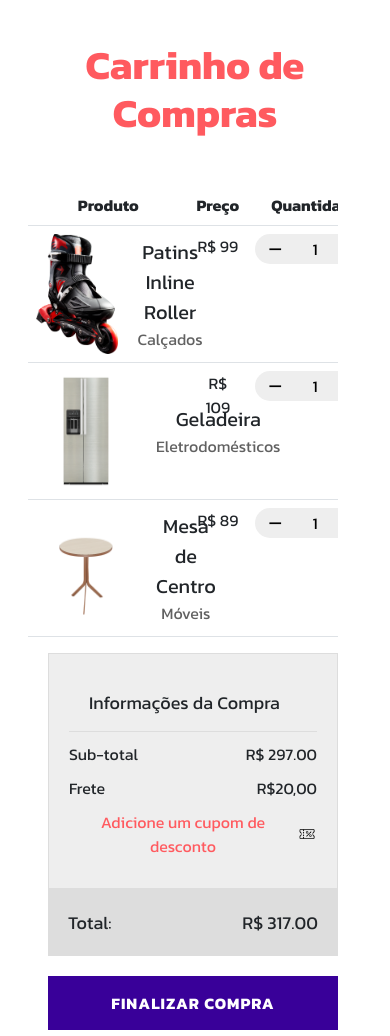
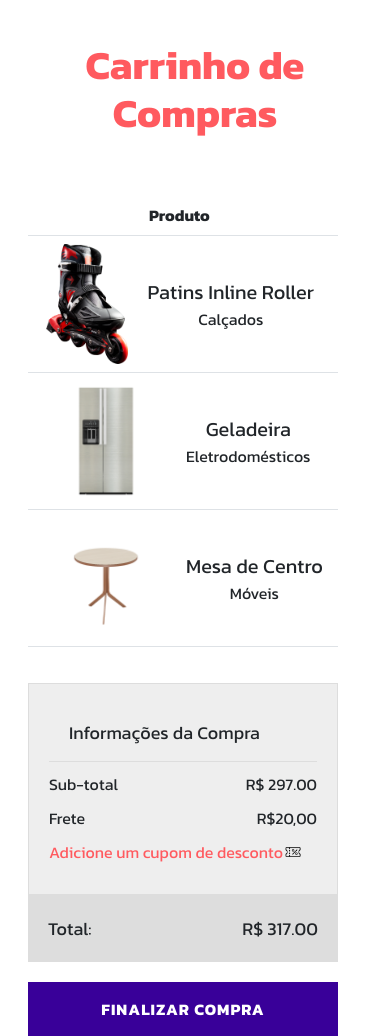
Before and after one commit to eduolmo/OutletExpressWeb, a PHP site: page /html/carrinho.html in a window 390 px wide. Shown: the part 277-1313 px from the top of the page. Run offline with PHP 8.4, Linux system fonts and the light colour scheme.

Commit message:
Update carrinho.css

```diff
--- a/css/carrinho.css
+++ b/css/carrinho.css
@@ -1,68 +1,67 @@
-/* Fontes do site*/
+/* Fontes do site */
 @import url('https://fonts.googleapis.com/css2?family=Ubuntu:ital,wght@0,400;0,700;1,400&display=swap');
 @import url('https://fonts.googleapis.com/css2?family=Poppins:wght@200&display=swap');
 @import url('https://fonts.googleapis.com/css2?family=Kanit:wght@200;400;700&display=swap');
 
-/* Estilo que e aplicado a todo o codigo*/
-*{
+/* Estilo que é aplicado a todo o código */
+* {
   margin: 0;
   padding: 0;
   font-family: 'Kanit', sans-serif;
   max-width: 100%;
 }
 
-/*Estilo aplicado aos botoes*/
+/* Estilo aplicado aos botões */
 button {
   cursor: pointer;
 }
 
-/*Redimensionamento das imagens*/
-img{
+/* Redimensionamento das imagens */
+img {
   width: 20px;
   height: 20px;
 }
 
-/*CSS da classe botao*/
-.botao{
+/* Estilo da classe botao */
+.botao {
   border: 0;
   border-radius: 20px;
   width: 140px;
   height: 30px;
   background-color: #FF5A5F;
-     color: #ffff;
+  color: #ffffff;
   font-weight: 600;
   font-size: 10px;
 }
 
-/*CSS das classes carrinho e entrar*/
- .carrinho, .entrar{
+/* Estilo das classes carrinho e entrar */
+.carrinho, .entrar {
   font-size: 10px;
-     color: #ffff;
+  color: #ffffff;
   display: flex;
   flex-direction: column;
   align-items: center;
   font-weight: 600;
 }
 
-/*Estilo aplicado aos links*/
-a{
+/* Estilo aplicado aos links */
+a {
   text-decoration: none;
-     color: #ffff;
+  color: #ffffff;
   font-size: 12px;
   font-weight: 600;
 }
 
-/*CSS da classe botoes*/
-.botoes{
+/* Estilo da classe botoes */
+.botoes {
   display: flex;
   gap: 30px;
 }
 
-/*Estilo aplicado no main*/
+/* Estilo aplicado ao main */
 main {
   padding: 0 30px 30px;
 }
-
 
 main .titulo-pag {
   font-size: 40px;
@@ -72,30 +71,33 @@ main .titulo-pag {
   font-weight: bold;
 }
 
-
-main .content{
+main .content {
   display: flex;
+  justify-content: space-between;
+  flex-wrap: wrap;
 }
 
-
-main section{
-    flex: 1;
-}
-main aside{
-    min-width: 250px;
+main section {
+  flex-basis: calc(70% - 20px);
+  min-width: 300px;
 }
 
-/*CSS da tabela*/
+main aside {
+  flex-basis: calc(30% - 20px);
+  min-width: 300px;
+}
 
+/* Estilo da tabela */
 .tabela {
   width: 100%;
   border-collapse: collapse;
 }
 
-.tabela thead tr{
+.tabela thead tr {
   border-bottom: 3px solid #eee;
 }
-.tabela thead tr th{
+
+.tabela thead tr th {
   text-align: left;
   padding-bottom: 10px;
   text-transform: uppercase;
@@ -105,34 +107,43 @@ main aside{
 .tabela tbody tr {
   border-bottom: 3px solid #eee;
 }
-.tabela tbody tr td{
-    padding: 30px 0;
+
+.tabela tbody tr td {
+  padding: 15px 0;
+  text-align: center;
 }
 
-/*Estilo das informacoes do produto*/
+
+/* Estilo das informações do produto */
 .produto-img {
-    width: 100px;
-    height: 120px;
+  margin-left: 10px;
+  max-width: 120px;
+  max-height: 120px;
+  width: auto;
+  height: auto;
 }
 
 .produto {
   display: flex;
   align-items: center;
 }
-.produto .inf{
-    margin-left: 20px
-;
+
+.produto .inf {
+  margin-left: 20px;
 }
 
-.produto .inf .nome{
+.produto .inf .nome {
   font-size: 20px;
+  white-space: nowrap;
+  overflow: hidden;
+  text-overflow: ellipsis;
+}
+.cupom {
+  width: 20px;
+  height: 20px;
 }
 
-.produto .inf .categoria{
-    color: #616161;
-}
-
-/*Estilo do botao que aumenta ou diminui a quantidade e estilo do seu respectivo input*/
+/* Estilo do botão que aumenta ou diminui a quantidade e estilo do seu respectivo input */
 .qtd {
   background-color: #eee;
   display: inline-flex;
@@ -145,7 +156,7 @@ main aside{
   height: 30px;
 }
 
-.qtd .input-qtd{
+.qtd .input-qtd {
   margin: 0 10px;
   text-align: center;
   width: 20px;
@@ -153,14 +164,13 @@ main aside{
   background-color: #eee;
 }
 
-
 .input-qtd::-webkit-inner-spin-button {
   -webkit-appearance: none;
   appearance: none;
   margin: 0;
 }
 
-.qtd button{
+.qtd button {
   background: transparent;
   border: 0;
   align-items: center;
@@ -170,12 +180,11 @@ main aside{
   height: 100%;
 }
 
-.qtd button:hover{
+.qtd button:hover {
   background: #ddd;
 }
 
-/*CSS do botao de remover*/
-
+/* Estilo do botão de remover */
 .delete {
   background-color: #eee;
   border: 0;
@@ -192,32 +201,32 @@ main aside{
   background: #ddd;
 }
 
-/*CSS das informacoes da compra*/
+/* Estilo das informações da compra */
 aside {
   margin-bottom: 15px;
   margin-left: 20px;
   height: 300px;
 }
 
-aside .inf{
+aside .inf {
   padding: 20px;
   background-color: #eee;
   border: 1px solid #ddd;
 }
 
-aside .inf-title{
+aside .inf-title {
   padding: 15px 20px;
   font-size: 18px;
   border-bottom: 1px solid #ddd;
 }
 
-aside .inf > div{
+aside .inf > div {
   display: flex;
   justify-content: space-between;
   margin-bottom: 10px;
 }
 
-aside .inf button{
+aside .inf button {
   color: #FF5A5F;
   background: transparent;
   border: 0;
@@ -225,14 +234,15 @@ aside .inf button{
   align-items: center;
 }
 
-aside .total{
+aside .total {
   padding: 20px;
   background: #ddd;
   font-size: 18px;
   display: flex;
   justify-content: space-between;
 }
-aside > button{
+
+aside > button {
   border: 0;
   padding: 15px 0;
   color: white;
@@ -246,7 +256,45 @@ aside > button{
   margin-top: 20px;
 }
 
-
 aside .btn-finalizar:hover {
   background-color: #4100b3;
 }
+
+/* Responsividade */
+@media only screen and (max-width: 768px) {
+  main .content {
+    flex-direction: column;
+  }
+
+  main section,
+  main aside {
+    min-width: auto;
+    flex-basis: auto;
+  }
+
+  .tabela tbody tr td {
+    display: flex;
+    flex-direction: column;
+    align-items: center;
+    padding: 15px 0;
+    text-align: center;
+  }
+
+  .tabela tbody tr td .produto-img {
+    margin-bottom: 10px;
+  }
+
+  .tabela tbody tr td .qtd {
+    margin: 0 auto;
+  }
+
+  main .content {
+    flex-direction: column;
+    align-items: stretch;
+  }
+
+  main section,
+  main aside {
+    margin: 10px 0;
+  }
+}
```
Lines whose indentation alone changed are shown as unchanged.
